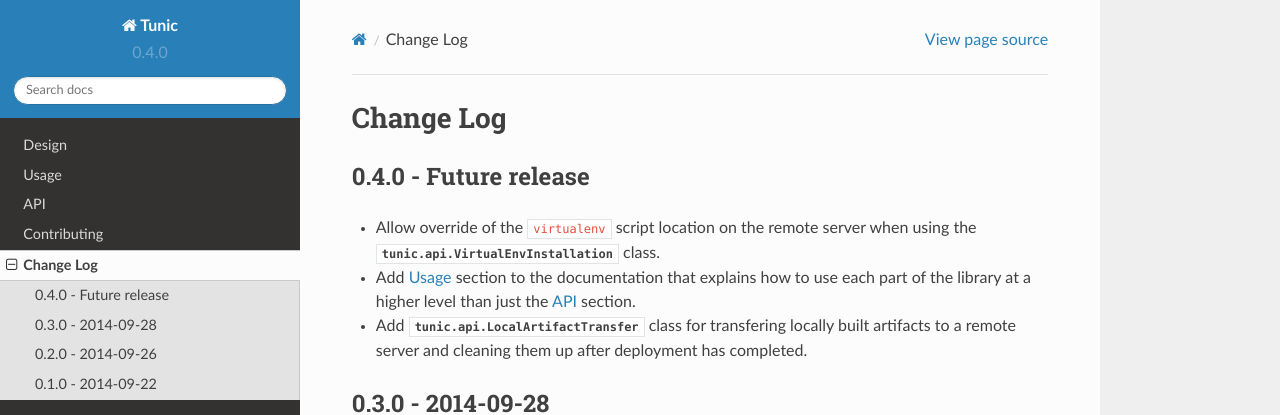
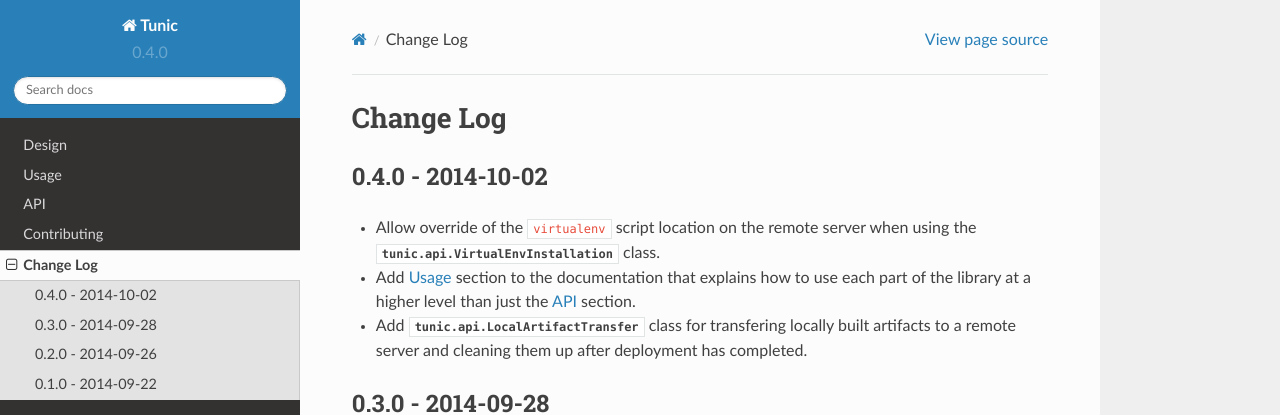
Before and after one commit to 56quarters/tunic, a Sphinx documentation site: the page built from doc/source/changes.rst, in a window 1280 px wide and 1038 px high. Shown: the top 415 px of the window. Built offline with Sphinx 7.4.7 and the Read the Docs theme 2.0.0, drawn with Linux system fonts in a browser that asks for light colours.

Commit message:
Change log for 0.4.0

```diff
--- a/doc/source/changes.rst
+++ b/doc/source/changes.rst
@@ -1,8 +1,8 @@
 Change Log
 ==========
 
-0.4.0 - Future release
-----------------------
+0.4.0 - 2014-10-02
+------------------
 * Allow override of the ``virtualenv`` script location on the remote
   server when using the :class:`tunic.api.VirtualEnvInstallation` class.
 * Add :doc:`usage` section to the documentation that explains how to use
```
